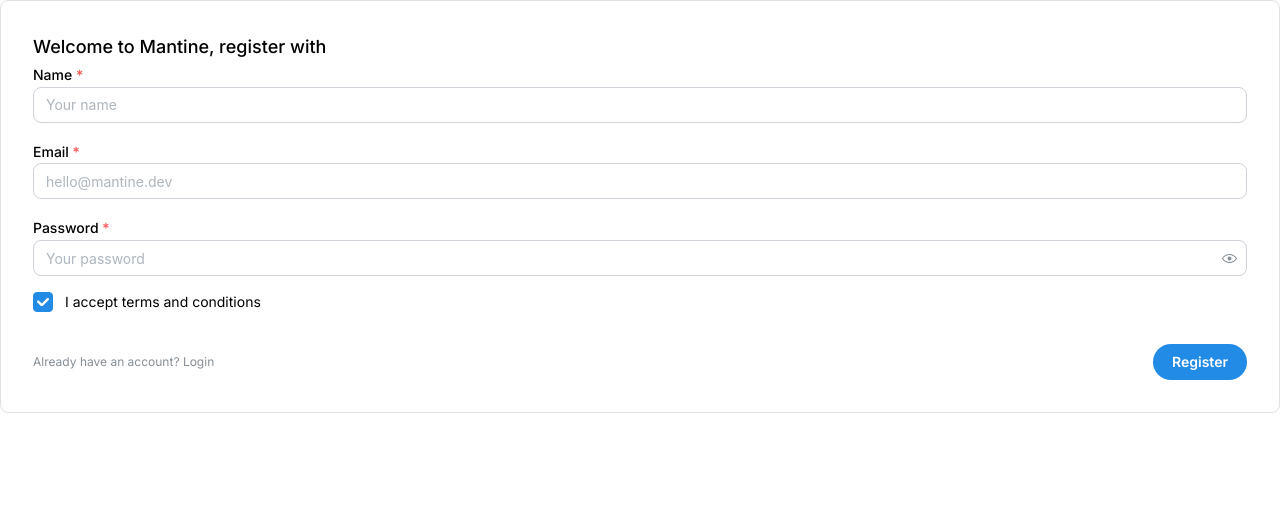
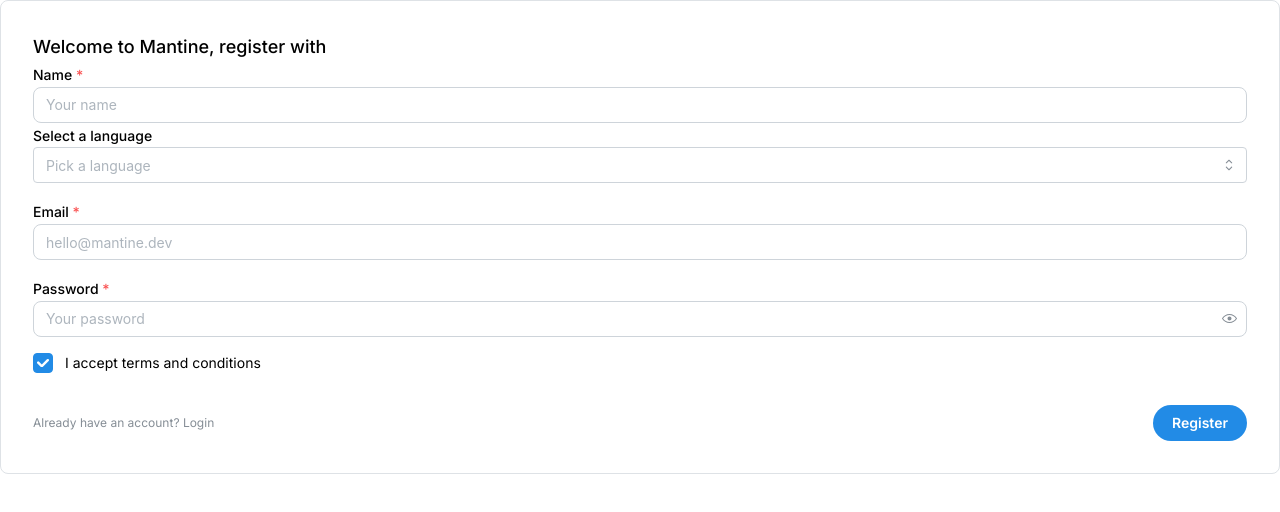
Before and after one commit to shaharL04/unitalking, a Next.js app: page /pages/login in a window 1280 px wide. Both pictures are taken after a click on the button "Don't have an account? Register". Shown: the top 512 px of the page. Built offline with nearby package versions, Linux system fonts and the light colour scheme; no server answers.

Commit message:
user select prefferd lang

```diff
--- a/package.json
+++ b/package.json
@@ -15,7 +15,8 @@
     "@mantine/modals": "^7.11.2",
     "autoprefixer": "^10.4.19",
     "axios": "^1.7.2",
-    "next": "14.2.5",
+    "crypto-js": "^4.2.0",
+    "next": "^14.2.8",
     "react": "^18",
     "react-dom": "^18"
   },
--- a/src/app/pages/login/page.jsx
+++ b/src/app/pages/login/page.jsx
@@ -2,7 +2,9 @@
 import { useToggle, upperFirst } from '@mantine/hooks';
 import { useRouter } from 'next/navigation';
 import { useForm } from '@mantine/form';
+import SearchBox from '@/src/components/searchBox/SearchBox';
 import axios from 'axios';
+import { useEffect, useState } from 'react';
 import {
   TextInput,
   PasswordInput,
@@ -15,10 +17,12 @@
   Checkbox,
   Anchor,
   Stack,
+  Select
 } from '@mantine/core';
 
 export default function Login() {
   const [type, toggle] = useToggle(['login', 'register']);
+  const [langArr, setLangArr] = useState([])
   const router = useRouter();
   const form = useForm({
     initialValues: {
@@ -34,11 +38,29 @@
     },
   });
 
+
+
+  useEffect(() => {
+    async function fetchTranslationLangs() {
+      try {
+        const response = await axios.get("http://localhost:8080/getTranslationLangs");
+        const modifiedData = response.data.map(({ targets, ...rest }) => rest);
+        setLangArr(modifiedData);
+        console.log(modifiedData);
+      } catch (error) {
+        console.error('Error fetching translation languages:', error);
+      }
+    }
+
+    fetchTranslationLangs();
+  }, []);
+
   function handleFormSubmit(values){
+    console.log(values)
     if(type =="login"){
       checkIfUserExist(values.email, values.password);
     }else{
-      createNewUser(values.name,values.email, values.password)
+      createNewUser(values.name,values.email, values.password, values.langCode)
     }
   }
 
@@ -47,8 +69,8 @@
     router.push('/pages/chatsList')
   }
 
-  async function createNewUser(name, email,password){
-    const response = await axios.post("http://localhost:8080/createUserInDB",{name:name , email:email , password: password} )
+  async function createNewUser(name, email,password,langCode){
+    const response = await axios.post("http://localhost:8080/createUserInDB",{name:name , email:email , password: password, langCode: langCode} )
   }
 
   return (
@@ -60,6 +82,7 @@
       <form onSubmit={form.onSubmit(handleFormSubmit)}>
         <Stack>
           {type === 'register' && (
+            <div className='apearOnlyOnReg'>
             <TextInput
               required
               label="Name"
@@ -68,6 +91,13 @@
               onChange={(event) => form.setFieldValue('name', event.currentTarget.value)}
               radius="md"
             />
+            <Select
+              label="Select a language"
+              placeholder="Pick a language"
+              data={langArr.map((lang) => ({ value: lang.code, label: lang.name }))}
+              onChange={(value) => form.setFieldValue('langCode', value)}
+            />
+           </div>
           )}
 
           <TextInput
```
Also changed, not shown: 1 other file (tests, documents, lock files or other folders).
